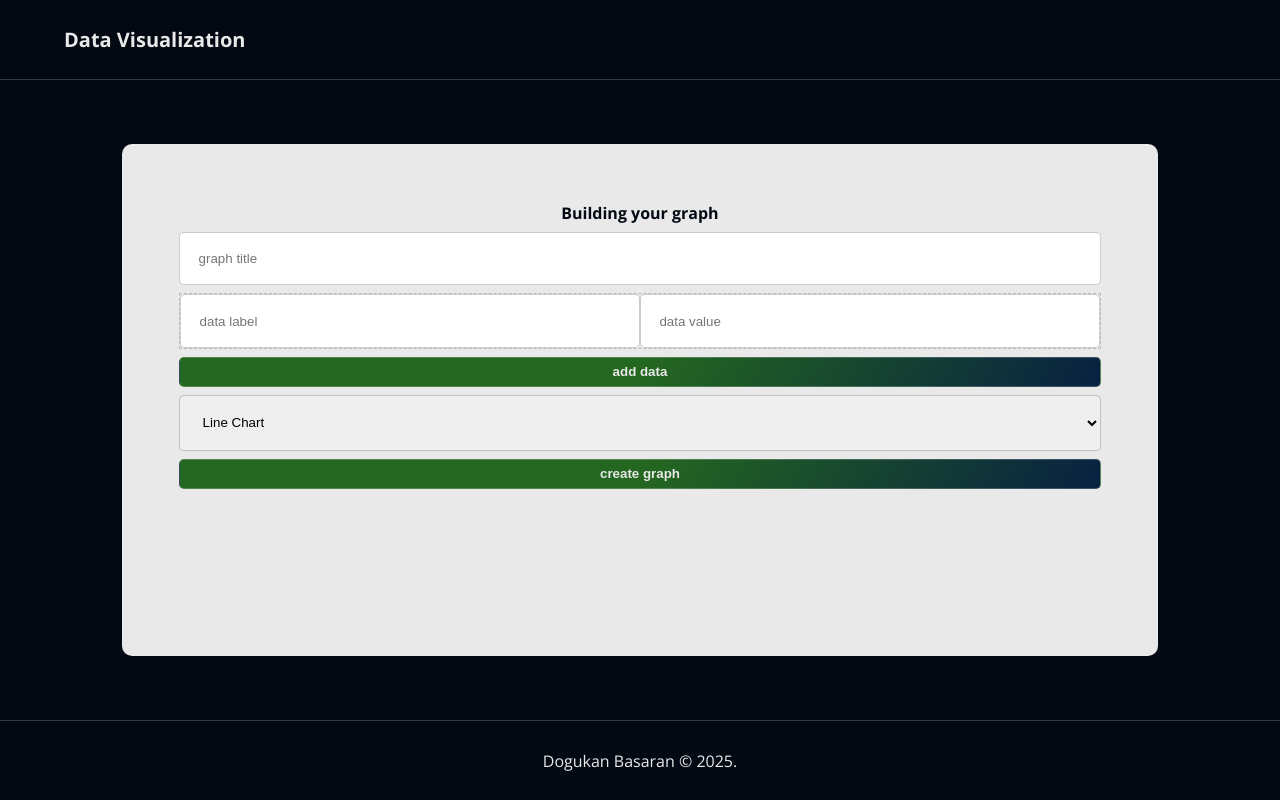
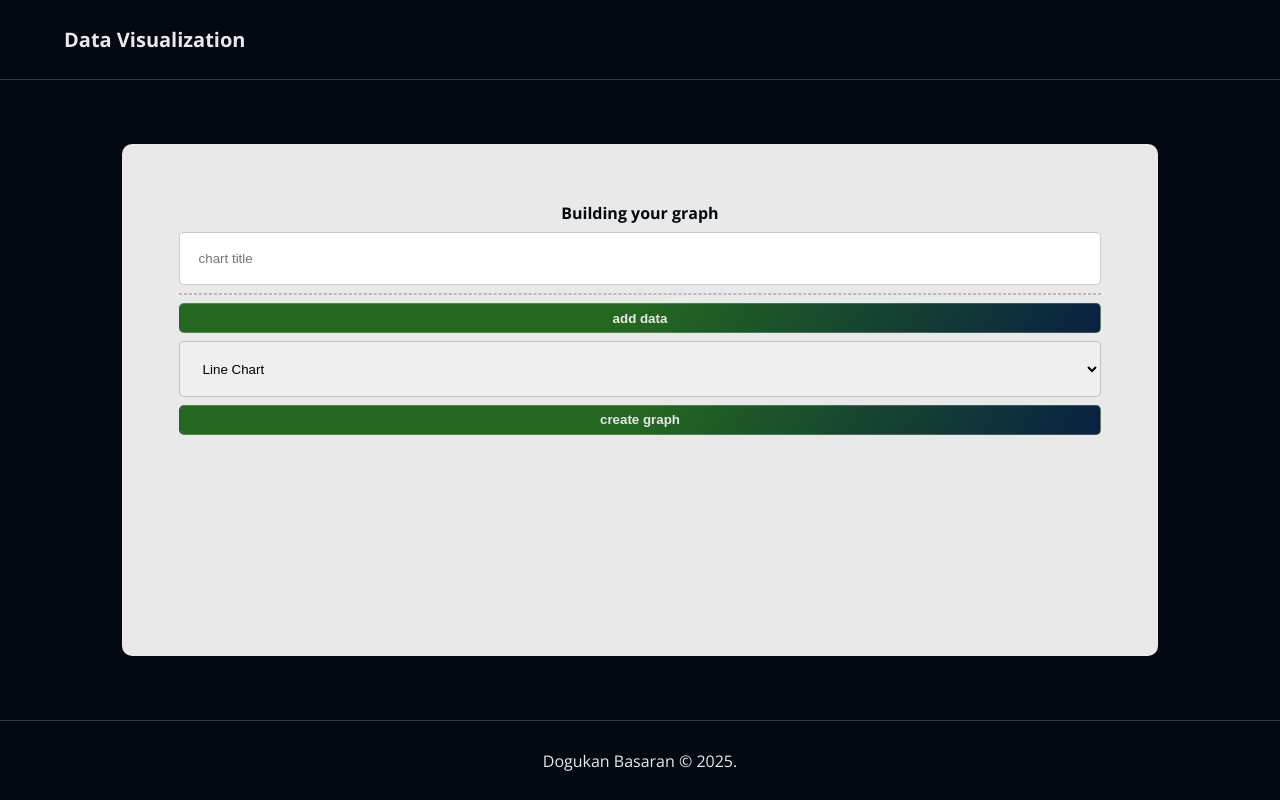
Before and after one commit to dogukanbasaran/data-visualization-app, a plain HTML site: page index.html in a window 1280 px wide. Both pictures are taken after a click on the button "build". Drawn offline with nearby package versions, Linux system fonts and the light colour scheme.

Commit message:
data entry

```diff
--- a/css/style.css
+++ b/css/style.css
@@ -55,6 +55,7 @@ main .container{
 
     display: flex;
     flex-direction: column;
+    gap: 5%;
     justify-content: center;
     align-items: center;
 
--- a/js/main.js
+++ b/js/main.js
@@ -1,14 +1,7 @@
 const buildBtn = document.querySelector(".build-btn");
 const main = document.querySelector("main .container");
-
 const chartArea = document.querySelector("main .container canvas").getContext("2d");
 
-const chartData = {
-    labels: ['Dogukan', 'Ekinsu', 'Yavuzhan', 'Ece Dilara', 'Atakan', 'Hazal Asu'],
-    datasets: [{
-    data: [170, 161, 178, 160, 172, 140],
-}]
-};
 
 buildBtn.addEventListener("click", () => {
     const newForm = document.createElement("div");
@@ -24,38 +17,36 @@ const createForm = (newForm) => {
     heading.textContent = "Building your graph";
 
     const inputTitle = document.createElement("input");
-    inputTitle.placeholder = "graph title";
+    inputTitle.placeholder = "chart title";
+
+    const labelList = [];
+    const dataList = [];
 
     const dataset = document.createElement("div");
     dataset.classList.add("dataSet");
-
-    const inputLabels = document.createElement("input");
-    inputLabels.placeholder = "data label";
-
-    const inputData = document.createElement("input");
-    inputData.placeholder = "data value";
-
-    const data = document.createElement("div");
-    data.appendChild(inputLabels);
-    data.appendChild(inputData);
-
-    dataset.appendChild(data);
 
     const newDataBtn = document.createElement("button");
     newDataBtn.textContent = "add data";
     newDataBtn.addEventListener("click", () => {
         const inputLabels = document.createElement("input");
         inputLabels.placeholder = "data label";
+        inputLabels.addEventListener("change", () => {
+            labelList.push(inputLabels.value);
+        })
 
         const inputData = document.createElement("input");
         inputData.placeholder = "data value";
+        inputData.addEventListener("change", () => {
+            dataList.push(inputData.value);
+        })
 
         const data = document.createElement("div");
         data.appendChild(inputLabels);
         data.appendChild(inputData);
-
         dataset.appendChild(data);
     });
+
+
 
     const graphType = document.createElement("select");
     const options = [
@@ -74,6 +65,15 @@ const createForm = (newForm) => {
     const formBtn = document.createElement("button");
     formBtn.textContent = "create graph";
     formBtn.addEventListener("click", () => {
+
+        const chartData = {
+            labels: labelList,
+            datasets: [{
+            data: dataList,
+            label: `${inputTitle.value}`
+        }]
+        };
+
         const config = {
             type: `${graphType.options[graphType.selectedIndex].value}`,
             data: chartData
@@ -81,8 +81,6 @@ const createForm = (newForm) => {
 
         const chart = new Chart(chartArea, config);
         main.removeChild(newForm);
-
-        console.log()
 
     });
 
```
